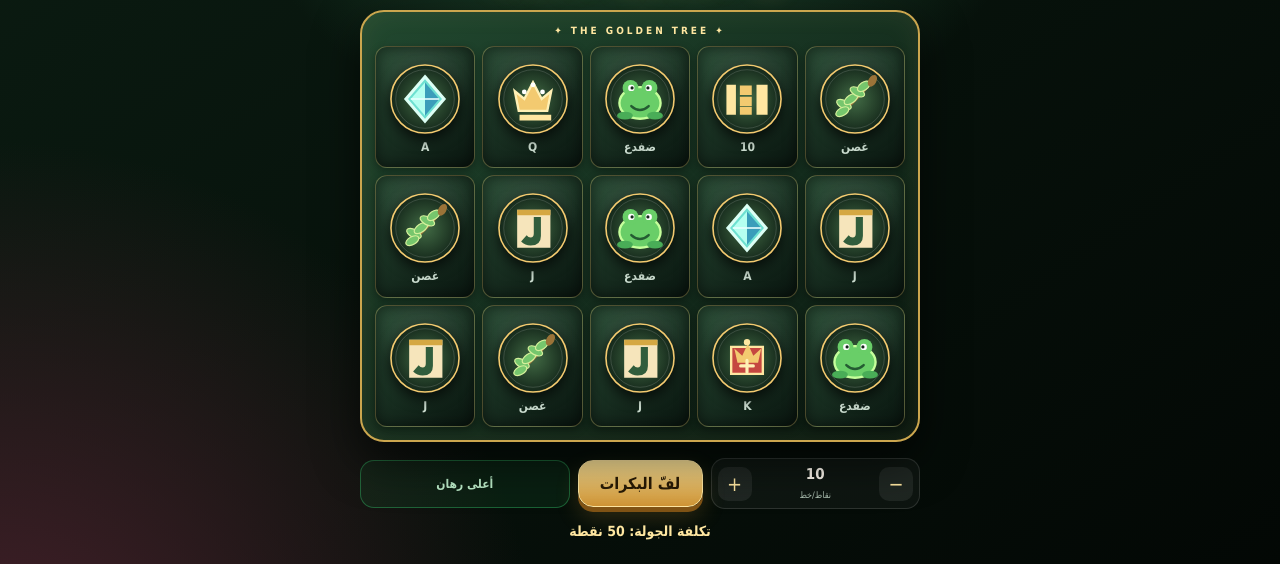
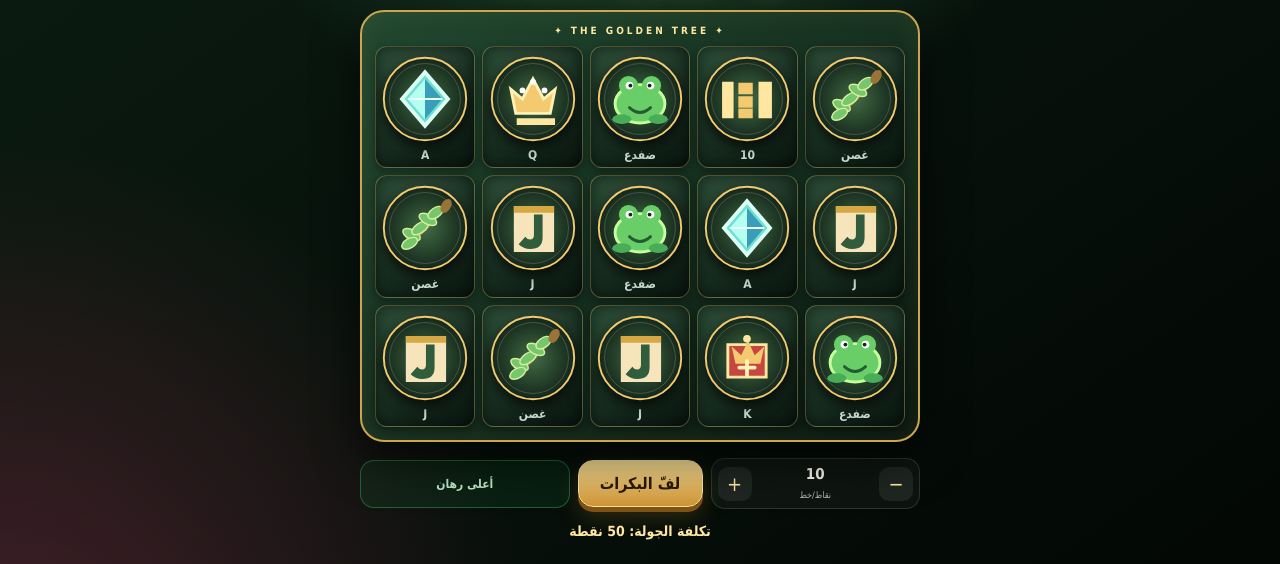
Before and after one commit to gdhhhehhwiii727-cell/CrocoCasino2, a plain HTML site: page index.html in a window 1280 px wide. Shown: the part 175-739 px from the top of the page. Drawn offline with Linux system fonts and the light colour scheme.

Commit message:
Increase SVG slot symbols to fill each reel cell

```diff
--- a/index.html
+++ b/index.html
@@ -23,7 +23,7 @@
     .machine-title{margin:0 0 10px;color:var(--gold-light);font-size:10px;font-weight:700;letter-spacing:3px;text-align:center}
     .grid{display:grid;grid-template-columns:repeat(5,1fr);gap:7px;direction:ltr}
     .cell{display:flex;aspect-ratio:.82;flex-direction:column;align-items:center;justify-content:center;gap:3px;overflow:hidden;border:1px solid #f3ca7044;border-radius:12px;background:radial-gradient(circle at 50% 25%,#ffffff18,transparent 45%),linear-gradient(145deg,#2a4d36,#09150f);box-shadow:inset 0 0 14px #0008,0 3px 8px #0005}
-    .cell .icon{display:block;width:clamp(46px,14vw,76px);height:clamp(46px,14vw,76px);filter:drop-shadow(0 5px 7px #000b)}
+    .cell .icon{display:block;width:clamp(58px,18vw,92px);height:clamp(58px,18vw,92px);filter:drop-shadow(0 5px 7px #000b)}
     .cell .label{color:#cdded1;font-size:clamp(9px,2.3vw,12px);font-weight:700}
     .cell.spinning{animation:tumble .12s linear infinite;filter:blur(1px)}.cell.winner{z-index:1;border-color:var(--gold-light);animation:winner .5s ease-in-out infinite alternate}
     .controls{display:grid;grid-template-columns:1fr auto 1fr;align-items:center;gap:8px;margin-top:16px}
```
